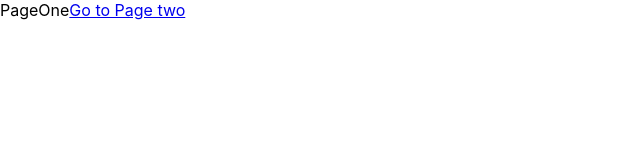
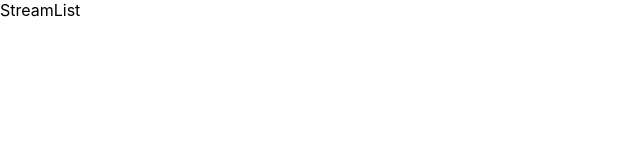
Before and after one commit to onoumenon/streams, a React (Create React App) app: page / in a window 1280 px wide. Shown: the top 160 px of the page, without its empty margins (0-640 px from the left). Built offline with nearby package versions, Linux system fonts and the light colour scheme.

Commit message:
Create routes and stream components

```diff
--- a/src/App.js
+++ b/src/App.js
@@ -1,25 +1,21 @@
 import React from "react";
-import { BrowserRouter, Route, Link } from "react-router-dom";
-
-const PageOne = () => {
-  return (
-    <div>
-      PageOne
-      <Link to="/pagetwo">Go to Page two</Link>
-    </div>
-  );
-};
-const PageTwo = () => {
-  return <div>PageTwo</div>;
-};
+import { BrowserRouter, Route } from "react-router-dom";
+import StreamCreate from "./components/streams/StreamCreate";
+import StreamDelete from "./components/streams/StreamDelete";
+import StreamEdit from "./components/streams/StreamEdit";
+import StreamList from "./components/streams/StreamList";
+import StreamShow from "./components/streams/StreamShow";
 
 function App() {
   return (
     <div>
       <BrowserRouter>
         <>
-          <Route path="/pagetwo" component={PageTwo} />
-          <Route path="/" exact component={PageOne} />
+          <Route path="/streams/new" component={StreamCreate} />
+          <Route path="/streams/edit" component={StreamEdit} />
+          <Route path="/streams/delete" component={StreamDelete} />
+          <Route path="/streams/show" component={StreamShow} />
+          <Route path="/" exact component={StreamList} />
         </>
       </BrowserRouter>
     </div>
--- /dev/null
+++ b/src/components/streams/StreamCreate.jsx
@@ -0,0 +1,7 @@
+import React from "react";
+
+const StreamCreate = () => {
+  return <div>StreamCreate</div>;
+};
+
+export default StreamCreate;
--- /dev/null
+++ b/src/components/streams/StreamDelete.jsx
@@ -0,0 +1,7 @@
+import React from "react";
+
+const StreamDelete = () => {
+  return <div>StreamDelete</div>;
+};
+
+export default StreamDelete;
--- /dev/null
+++ b/src/components/streams/StreamEdit.jsx
@@ -0,0 +1,7 @@
+import React from "react";
+
+const StreamEdit = () => {
+  return <div>StreamEdit</div>;
+};
+
+export default StreamEdit;
--- /dev/null
+++ b/src/components/streams/StreamList.jsx
@@ -0,0 +1,7 @@
+import React from "react";
+
+const StreamList = () => {
+  return <div>StreamList</div>;
+};
+
+export default StreamList;
--- /dev/null
+++ b/src/components/streams/StreamShow.jsx
@@ -0,0 +1,7 @@
+import React from "react";
+
+const StreamShow = () => {
+  return <div>StreamShow</div>;
+};
+
+export default StreamShow;
```
